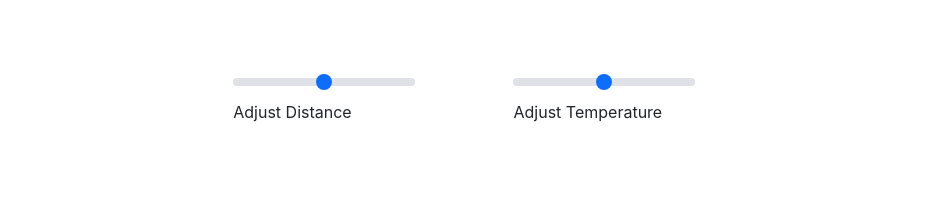
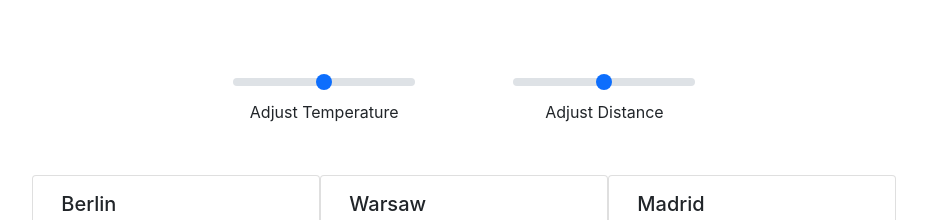
Before and after one commit to disreal48/sunhunt, a React (Create React App) app: page / in a window 1280 px wide. Shown: the part 133-353 px from the top of the page, without its empty margins (129-1056 px from the left). Built offline with nearby package versions, Linux system fonts and the light colour scheme.

Commit message:
Centered Scaler-Text

```diff
--- a/src/App.css
+++ b/src/App.css
@@ -15,20 +15,22 @@
   grid-row: 1;
   padding-top: 5rem;
   padding-bottom: 5rem;
-}
+  }
 
 .tempAdjust {
-  grid-column: 7 / 9;
+  grid-column: 4 / 6;
   grid-row: 2;
+  text-align: center;
 }
 
 .distanceAdjust {
-  grid-column: 4 / 6;
+  grid-column: 7 / 9;
   grid-row: 2;
+  text-align: center;
 }
 
 .locationCards {
   grid-column: 1 / 12;
   grid-row: 3;
-  padding-top: 5rem;
+
 }
```
